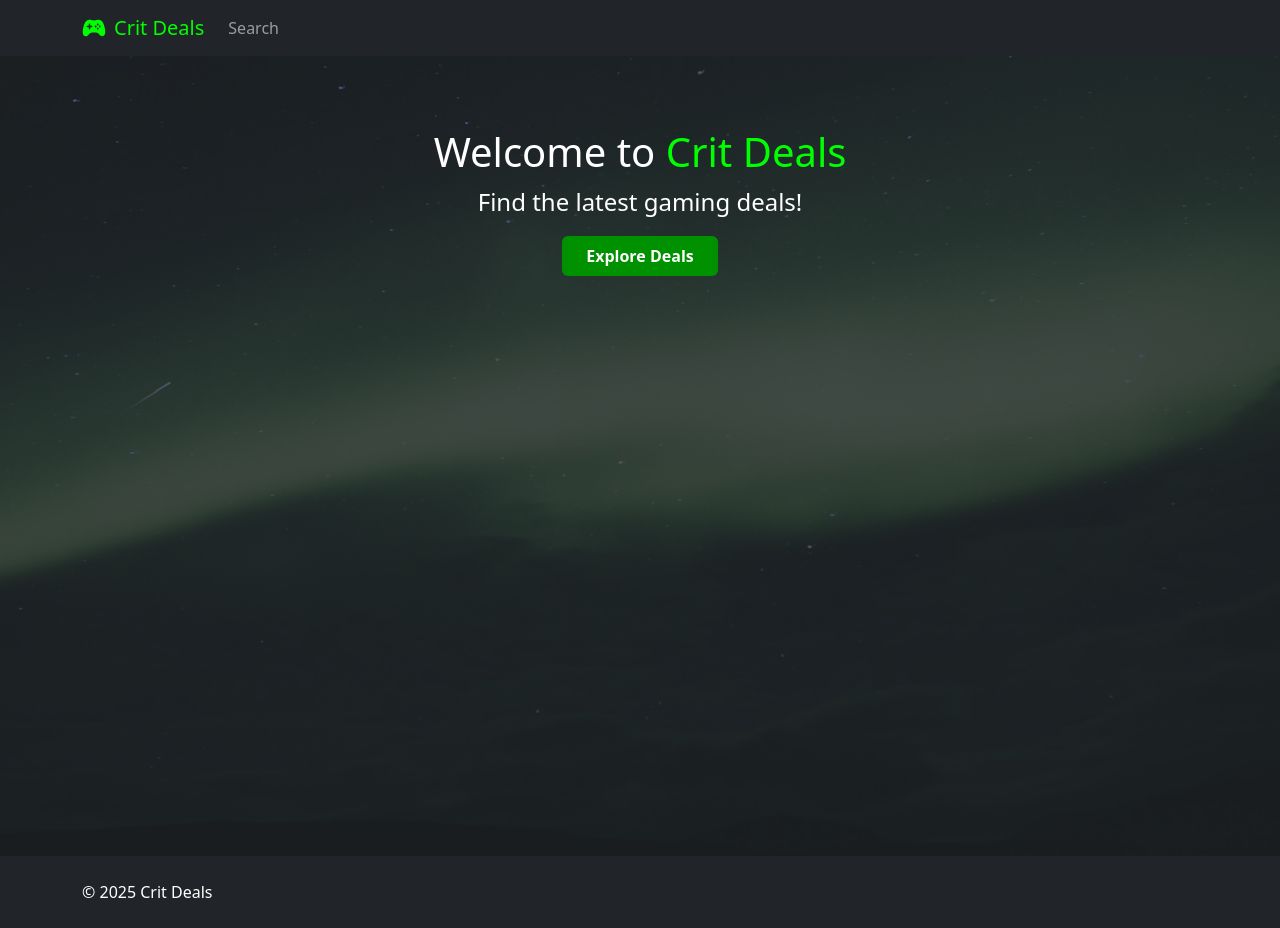
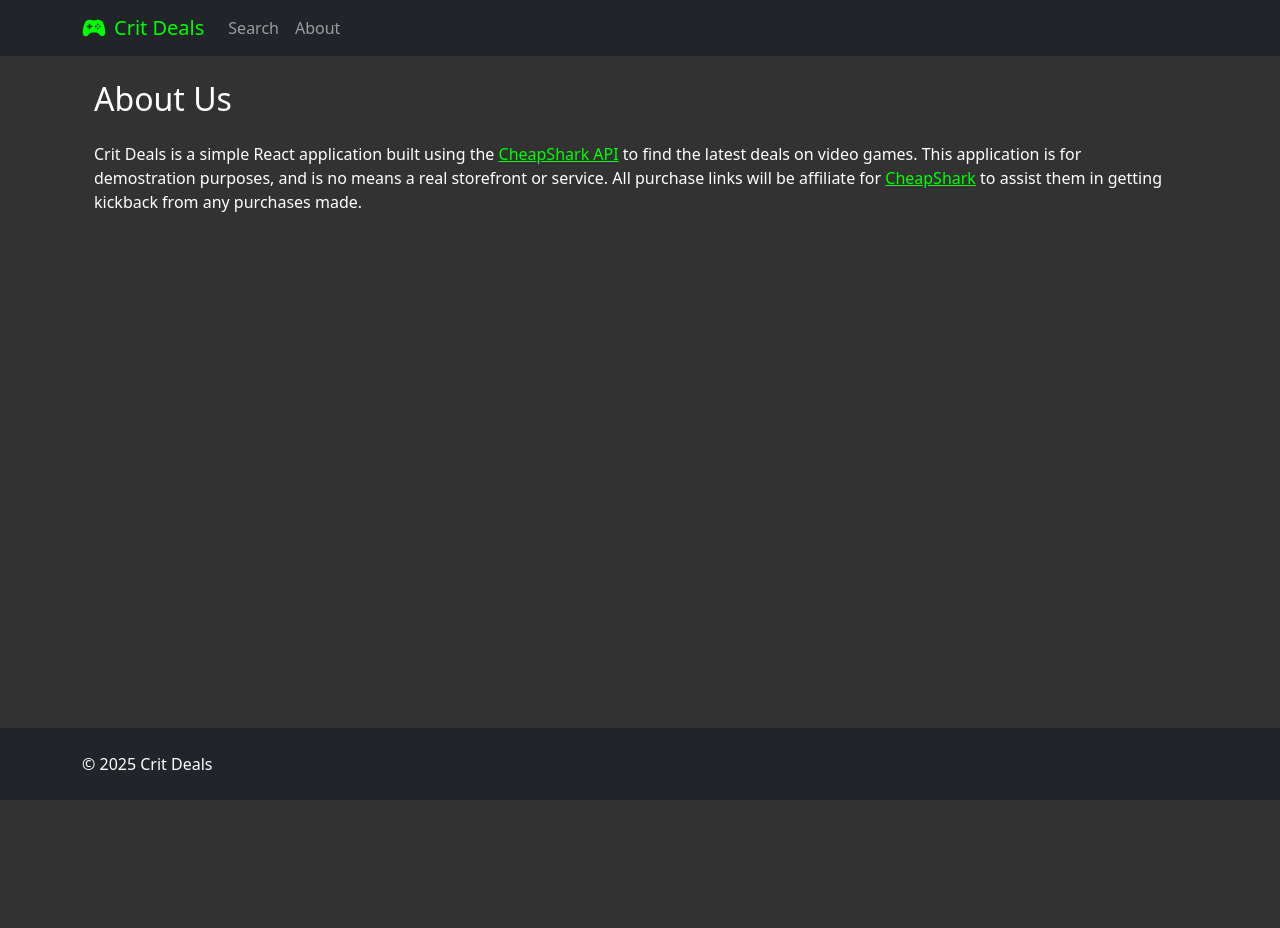
Before and after one commit to staylan123/crit-deals, a React (Vite) app: page /about in a window 1280 px wide. Before the commit this address led to /. After the commit the page ends 800 px from the top, so only its background shows below. Built offline with nearby package versions, Linux system fonts and the light colour scheme; no server answers.

Commit message:
about page

```diff
--- a/src/App.tsx
+++ b/src/App.tsx
@@ -6,10 +6,13 @@ import Search from "./pages/Search";
 import GamePage from "./pages/GamePage";
 import Footer from "./components/Footer";
 import { StoresContextProvider } from "./context/useStoresContext";
+import About from "./pages/About";
 
 function App() {
   return (
-    <div style={{ minHeight: '100vh', display: 'flex', flexDirection: 'column' }}>
+    <div
+      style={{ minHeight: "100vh", display: "flex", flexDirection: "column" }}
+    >
       <BrowserRouter>
         <StoresContextProvider>
           <NavbarComponent />
@@ -18,6 +21,7 @@ function App() {
               <Route path="/" element={<Home />} />
               <Route path="/search/:query?" element={<Search />} />
               <Route path="/games/:gameID" element={<GamePage />} />
+              <Route path="/about" element={<About />} />
               <Route path="*" element={<Navigate to="/" />} />
             </Routes>
           </main>
--- a/src/components/Navbar.tsx
+++ b/src/components/Navbar.tsx
@@ -16,6 +16,7 @@ const NavbarComponent = () => {
         <Navbar.Collapse id="basic-navbar-nav">
           <Nav className="me-auto">
             <Nav.Link href="/search">Search</Nav.Link>
+            <Nav.Link href="/about">About</Nav.Link>
           </Nav>
         </Navbar.Collapse>
       </Container>
--- /dev/null
+++ b/src/pages/About.tsx
@@ -0,0 +1,21 @@
+import { Container } from "react-bootstrap";
+
+const About = () => {
+  return (
+    <Container className="text-white p-4">
+      <h2 className="mb-4">About Us</h2>
+      <p>
+        Crit Deals is a simple React application built using the{" "}
+        <a className='brand-color' href="https://apidocs.cheapshark.com/" target="_blank">
+          CheapShark API
+        </a>{" "}
+        to find the latest deals on video games. This application is for
+        demostration purposes, and is no means a real storefront or service. All
+        purchase links will be affiliate for <a className='brand-color' href='https://www.cheapshark.com/' target="_blank">CheapShark</a> to assist them in
+        getting kickback from any purchases made.
+      </p>
+    </Container>
+  );
+};
+
+export default About;
--- a/src/pages/Search.tsx
+++ b/src/pages/Search.tsx
@@ -5,11 +5,13 @@ import GameCard from "../components/Card";
 import Loader from "../components/Loader";
 import GameSearchFailed from "../components/GameSearchFailed";
 import { useNavigate, useParams } from "react-router";
+import { FaSearch } from "react-icons/fa";
 
 const Search = () => {
-  const { query: _query } = useParams() // * Taken from URL
-  const navigate = useNavigate()
-  const { fetchGameList, gameList, gameListError, gameListLoading } = useGameSearch();
+  const { query: _query } = useParams(); // * Taken from URL
+  const navigate = useNavigate();
+  const { fetchGameList, gameList, gameListError, gameListLoading } =
+    useGameSearch();
   const [query, setQuery] = useState<string>(decodeURIComponent(_query || ""));
 
   const handleKeyDown = (e: React.KeyboardEvent<HTMLInputElement>) => {
@@ -18,13 +20,16 @@ const Search = () => {
   };
 
   useEffect(() => {
-    if (!_query) return // * Prevent pre-fetch
-    fetchGameList(query.trim())
-  }, [_query])
+    if (!_query) return; // * Prevent pre-fetch
+    fetchGameList(query.trim());
+  }, [_query]);
 
   return (
-    <Container className="mt-2">
-      <h1 className="text-white">Search</h1>
+    <Container className="mt-4">
+      <div className="text-white d-flex align-items-center gap-2 mb-2">
+        <FaSearch size={28} />
+        <h2 className="m-0">Search</h2>
+      </div>
       <input
         className="px-4 py-2 rounded w-100"
         style={{ maxWidth: "800px" }}
@@ -40,7 +45,10 @@ const Search = () => {
         ) : gameListError ? (
           <GameSearchFailed />
         ) : (
-          <Container fluid="md" className="my-4">
+          <Container fluid="md" className="my-4 p-0">
+            {!gameList.length ? (
+              <p className="text-white text-center fs-4">No Games Found</p>
+            ) : (
               <Row className="gy-4">
                 {gameList.map((game) => (
                   <Col key={game.gameID} xs={12} sm={6} md={4} lg={3}>
@@ -48,6 +56,7 @@ const Search = () => {
                   </Col>
                 ))}
               </Row>
+            )}
           </Container>
         )}
       </div>
```
Lines whose indentation alone changed are shown as unchanged.
